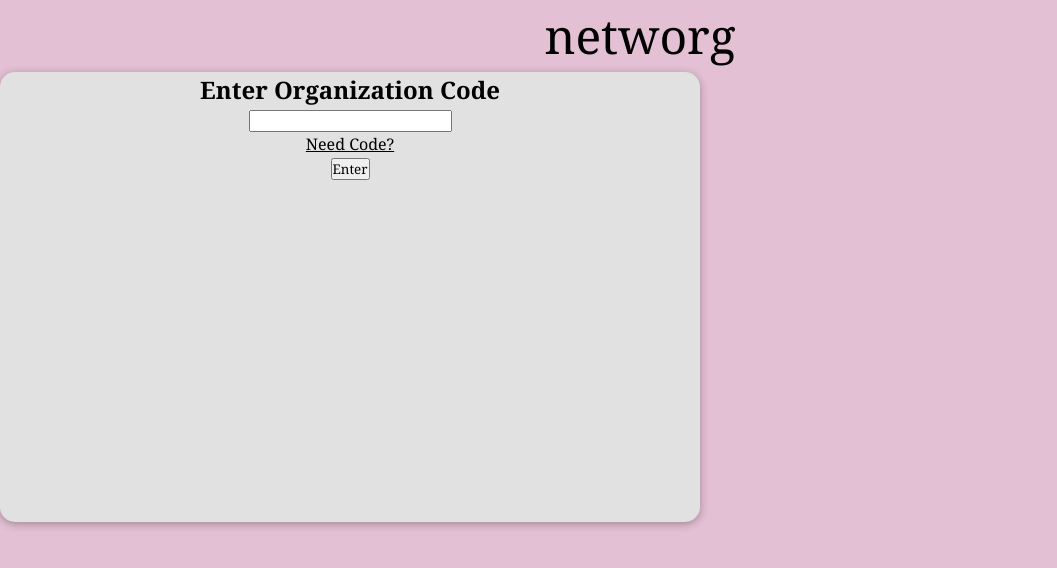
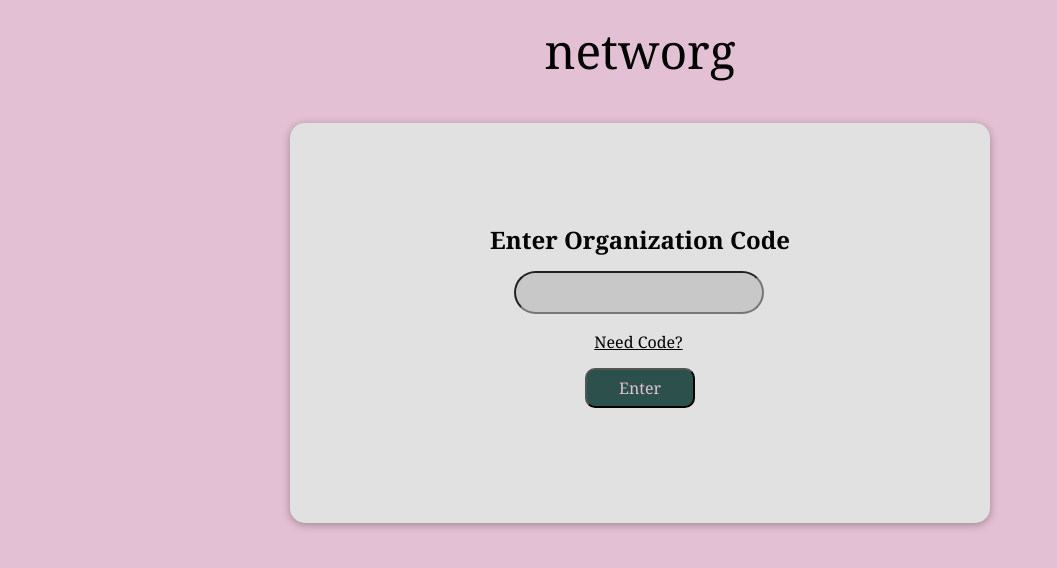
Before and after one commit to chloexthompson/Alumni-Database, a React (Vite) app: page / in a window 1280 px wide. Shown: the top 568 px of the page, without its empty margins (0-1057 px from the left). Built offline with nearby package versions, Linux system fonts and the light colour scheme.

Commit message:
Completed org code page

```diff
--- a/src/App.css
+++ b/src/App.css
@@ -1,29 +1,43 @@
 * {
     margin: 0;
-    padding: 0;
+    padding: 3px;
     box-sizing: border-box;
     background: "e3c0d3";
     font-family: Georgia, 'Times New Roman', Times, serif;
     color:black;
+    font-weight: lighter;
     text-align: center;
-
     align-items:center;
     justify-content:center;
 
 }
 
-.input {
-    width: 100px;
-    height: 30px;
+#main-card .input {
+    width: 250px;
+    height: 43px;
     border-radius: 30px;
+    text-align: left;
+    margin: 10px;
+    background-color:#c8c8c8;
+    box-shadow: 0;
+    padding: 9px;
+    font-size: medium;
 }
 
-.main-card {
+.page-container {
+    display: flex;
+    justify-content: center; /* horizontal center */
+    align-items: center;     /* vertical center */
+}
+
+#main-card {
     width: 700px;
-    height: 450px;
+    height: 400px;
     border-radius: 15px;
     box-shadow: 0 2px 8px rgba(0,0,0,0.3);
     background-color: #e1e1e1;
+    margin: 30px;
+    padding: 6rem;
 
 }
 
@@ -32,6 +46,19 @@ h1 {
     font-weight: lighter;
 }
 
-.button {
-    background-color: green;
+h2 {
+    font-size: x-large;
+    font-weight:bold;
 }
+
+#main-card .button {
+    background-color: #2c514c;
+    color:#e3c0d3;
+    margin: 8px;
+    padding: 5px;
+    border-radius: 10px;
+    height: 40px;
+    width: 110px;
+    align-items: center;
+    font-size: medium;
+}
--- a/src/pages/org-login.jsx
+++ b/src/pages/org-login.jsx
@@ -6,12 +6,12 @@ export default function OrgLogin() {
         <>
         <div>
         <h1 >networg</h1>
-
-      <div className="main-card">
+        <div className="page-container">
+      <div id="main-card">
         <h2>
           Enter Organization Code
         </h2>
-        <input
+        <input className="input"
         />
         <a
           href="#"
@@ -20,10 +20,11 @@ export default function OrgLogin() {
           Need Code?
         </a>
         <div></div>
-        <button
+        <button className="button"
         >
           Enter
         </button>
+        </div>
       </div>
     </div>
         </>
```
